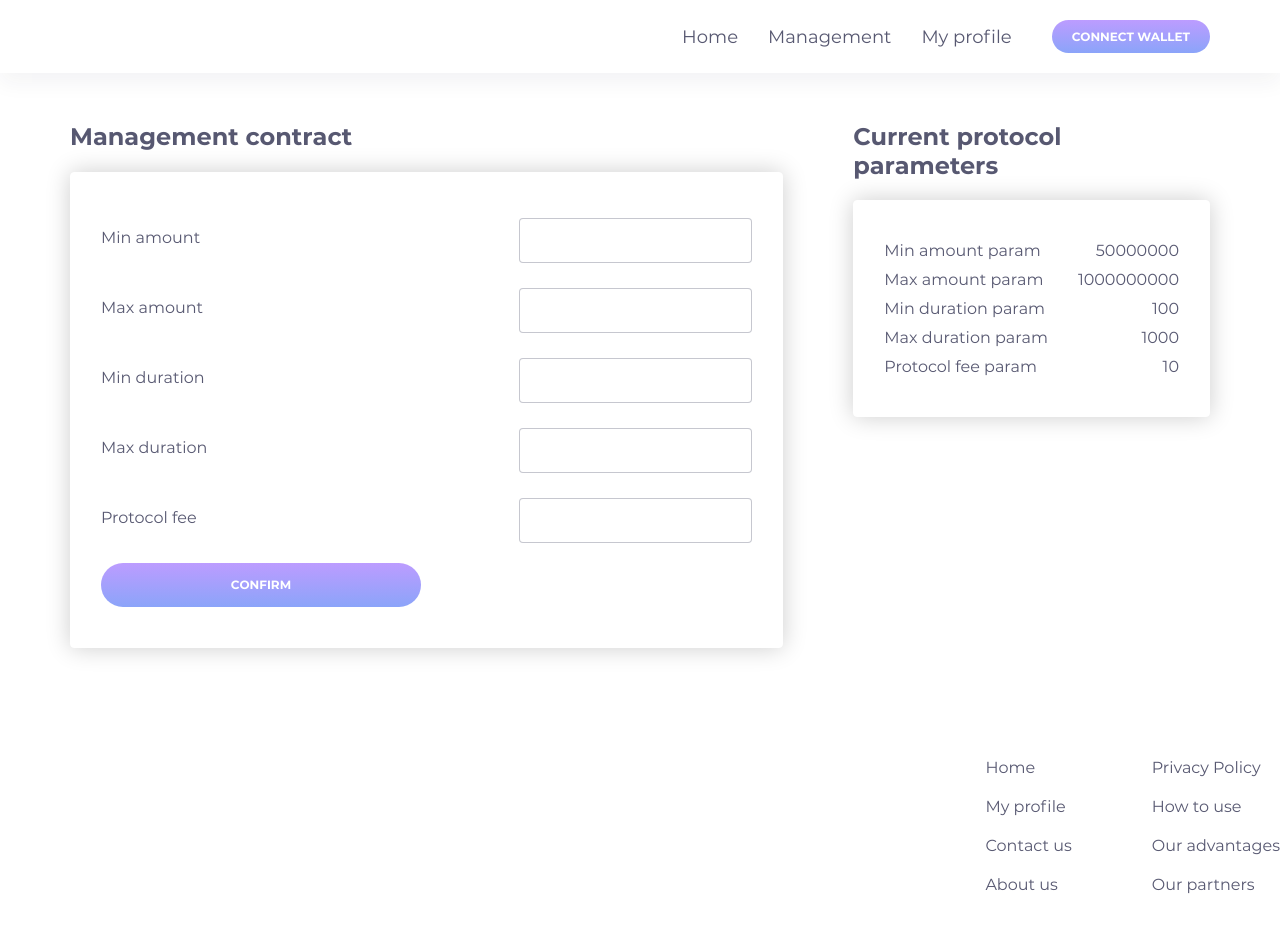
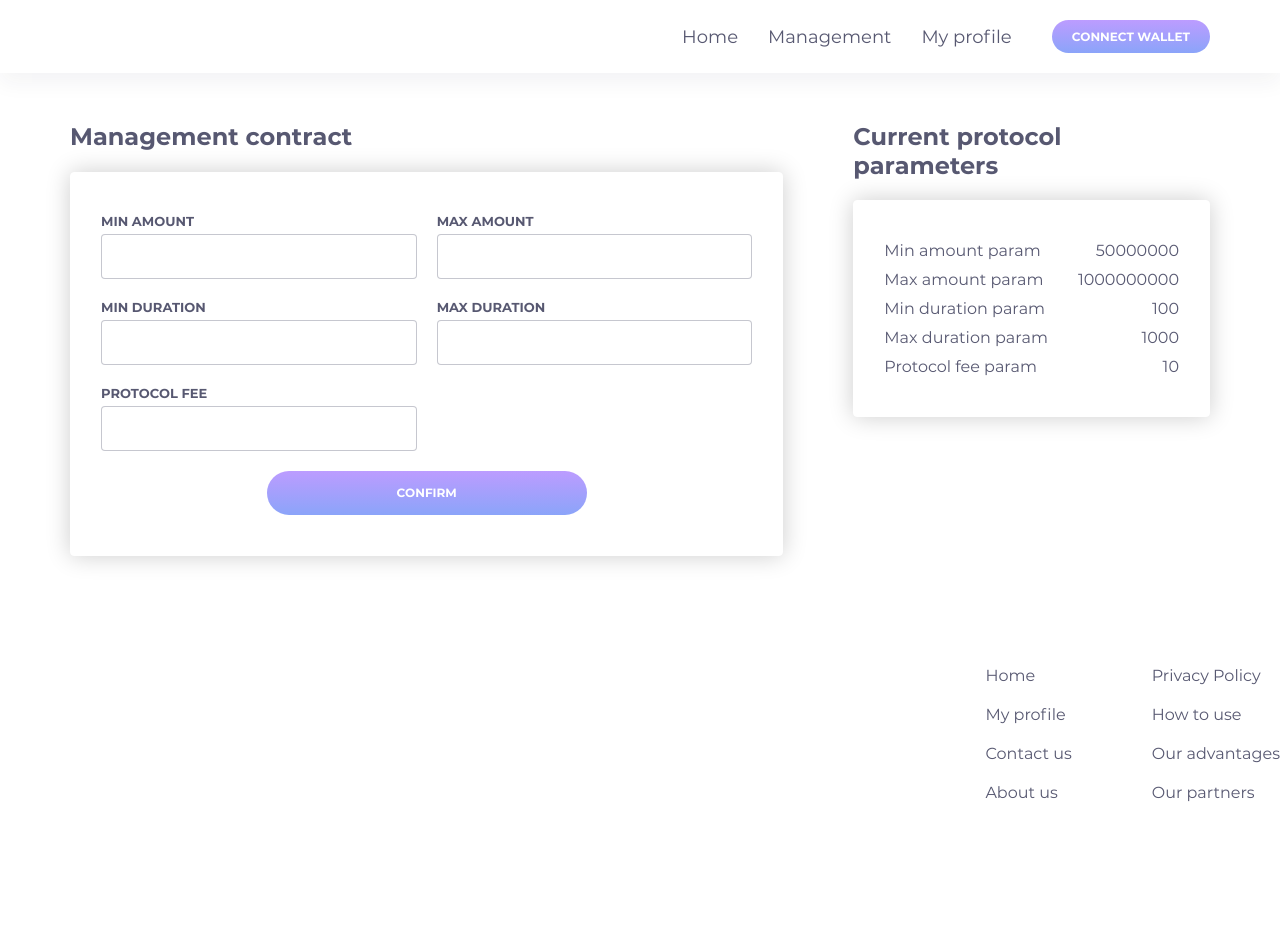
Before and after one commit to cardano-enthusiasts/donat-pool-frontend, a React app: page /management in a window 1280 px wide. Shown: the top 932 px of the page. After the commit the page ends 882 px from the top, so only its background shows below. Built offline with nearby package versions, Linux system fonts and the light colour scheme.

Commit message:
style edits

```diff
--- a/src/layouts/Profile/Profile.styled.ts
+++ b/src/layouts/Profile/Profile.styled.ts
@@ -16,9 +16,9 @@ const Main = styled.div`
   gap: 100px;
 `;
 
-const ProjectCreatorWrapper = styled.div`
+const ProjectWrapper = styled.div`
   display: flex;
   width: 100%;
 `;
 
-export { Wrapper, CreateButtonWrapper, Main, ProjectCreatorWrapper };
+export { Wrapper, CreateButtonWrapper, Main, ProjectWrapper };
--- a/src/layouts/Profile/Profile.tsx
+++ b/src/layouts/Profile/Profile.tsx
@@ -1,11 +1,12 @@
 import Button from 'shared/components/Button/Button';
 import ProjectCreator from 'shared/components/ProjectCreator/ProjectCreator';
+import ProjectInfo from 'shared/components/ProjectInfo/ProjectInfo';
 import ProjectSidebar from 'shared/components/ProjectSidebar/ProjectSidebar';
 
 import {
   CreateButtonWrapper,
   Main,
-  ProjectCreatorWrapper,
+  ProjectWrapper,
   Wrapper,
 } from './Profile.styled';
 
@@ -15,16 +16,21 @@ const Profile = () => {
     { title: 'Help somebody', id: 1 },
     { title: 'Donation for out little community', id: 2 },
   ];
+
+  const handleSidebarClick = (id) => {
+    console.log(id);
+  };
   return (
     <Wrapper>
       <CreateButtonWrapper>
         <Button theme="bordered">create project</Button>
       </CreateButtonWrapper>
       <Main>
-        <ProjectSidebar projects={projects} />
-        <ProjectCreatorWrapper>
+        <ProjectSidebar projects={projects} onClick={handleSidebarClick} />
+        <ProjectWrapper>
           <ProjectCreator />
-        </ProjectCreatorWrapper>
+          {/* <ProjectInfo /> */}
+        </ProjectWrapper>
       </Main>
     </Wrapper>
   );
--- a/src/shared/components/Button/Button.styled.ts
+++ b/src/shared/components/Button/Button.styled.ts
@@ -15,6 +15,7 @@ const getButtonStyles = (themeType, size) => {
     display: flex;
     justify-content: center;
     align-items: center;
+    width: 100%;
     min-width: 100px;
     max-width: 320px;
     font-family: Montserrat, Arial, sans-serif;
--- a/src/shared/components/Input/Input.styled.ts
+++ b/src/shared/components/Input/Input.styled.ts
@@ -2,7 +2,9 @@ import styled from 'styled-components';
 
 import { fieldStyles, h3 } from 'shared/styles/mixins';
 
-const Wrapper = styled.div``;
+const Wrapper = styled.div`
+  width: 100%;
+`;
 
 const StyledInput = styled.input`
   ${fieldStyles}
--- a/src/shared/components/ManagerEditor/ManagerEditor.styled.ts
+++ b/src/shared/components/ManagerEditor/ManagerEditor.styled.ts
@@ -10,16 +10,25 @@ const Title = styled.h2`
 
 const Form = styled.div`
   ${cardWrapper};
-  display: flex;
-  flex-direction: column;
-  gap: 20px;
 `;
 
 const Line = styled.div`
   display: flex;
   justify-content: space-between;
   align-items: center;
+  width: 100%;
 `;
-const ItemTitle = styled.div``;
 
-export { Wrapper, Title, Form, Line, ItemTitle };
+const InputWrapper = styled.div`
+  display: grid;
+  grid-template-columns: repeat(2, 1fr);
+  gap: 20px;
+`;
+const ButtonWrapper = styled.div`
+  display: flex;
+  justify-content: center;
+  margin-top: 20px;
+  width: 100%;
+`;
+
+export { Wrapper, Title, Form, Line, ButtonWrapper, InputWrapper };
--- a/src/shared/components/ManagerEditor/ManagerEditor.tsx
+++ b/src/shared/components/ManagerEditor/ManagerEditor.tsx
@@ -1,7 +1,14 @@
 import { useState } from 'react';
 
 import { defaultParams } from './data';
-import { ItemTitle, Line, Form, Wrapper, Title } from './ManagerEditor.styled';
+import {
+  ButtonWrapper,
+  Line,
+  Form,
+  Wrapper,
+  Title,
+  InputWrapper,
+} from './ManagerEditor.styled';
 import Button from '../Button/Button';
 import Input from '../Input/Input';
 
@@ -33,19 +40,23 @@ const ManagerEditor = () => {
     <Wrapper>
       <Title>Management contract</Title>
       <Form onSubmit={handleSubmit}>
+        <InputWrapper>
           {defaultParams.map(({ title, id }) => (
             <Line key={id}>
-            <ItemTitle>{title}</ItemTitle>
               <Input
                 onChange={(event) => {
                   handleInputChange(id, event);
                 }}
                 dataAttr={id}
                 value={params[id]}
+                title={title}
               />
             </Line>
           ))}
+        </InputWrapper>
+        <ButtonWrapper>
           <Button type="submit">Confirm</Button>
+        </ButtonWrapper>
       </Form>
     </Wrapper>
   );
--- /dev/null
+++ b/src/shared/components/ProjectInfo/ProjectInfo.tsx
@@ -0,0 +1,21 @@
+import { Item, Title, Wrapper } from './ProjectInfo.styled';
+
+const ProjectInfo = () => {
+  const { title, startDate, endDate, goal, raised } = {
+    title: 'Cats',
+    startDate: '12.02.2001',
+    endDate: '12.02.2001',
+    goal: '900 ADA',
+    raised: '90 ADA',
+  };
+  return (
+    <Wrapper>
+      <Title>{title}</Title>
+      <Item>start date: {startDate}</Item>
+      <Item>end date: {endDate}</Item>
+      <Item>goal: {goal}</Item>
+      <Item>raised: {raised}</Item>
+    </Wrapper>
+  );
+};
+export default ProjectInfo;
--- a/src/shared/components/ProjectSidebar/ProjectSidebar.tsx
+++ b/src/shared/components/ProjectSidebar/ProjectSidebar.tsx
@@ -6,13 +6,15 @@ import {
 } from './ProjectSidebar.styled';
 import { type Props } from './types';
 
-const ProjectSidebar = ({ projects }: Props) => {
+const ProjectSidebar = ({ projects, onClick }: Props) => {
   return (
     <StyledSidebar>
       <Title>My projects</Title>
       <ProjectList>
         {projects.map(({ title, id }) => (
-          <Item key={id}>{title}</Item>
+          <Item key={id} onClick={() => onClick(id)}>
+            {title}
+          </Item>
         ))}
       </ProjectList>
     </StyledSidebar>
--- a/src/shared/components/ProjectSidebar/types.ts
+++ b/src/shared/components/ProjectSidebar/types.ts
@@ -1,3 +1,4 @@
 export interface Props {
   projects: Array<{ title: string; id: number }>;
+  onClick: (id) => void;
 }
```
Also changed, not shown: src/shared/components/ProjectInfo/ProjectInfo.styled.ts (added, +18 -0 lines). Lines whose indentation alone changed are shown as unchanged.
